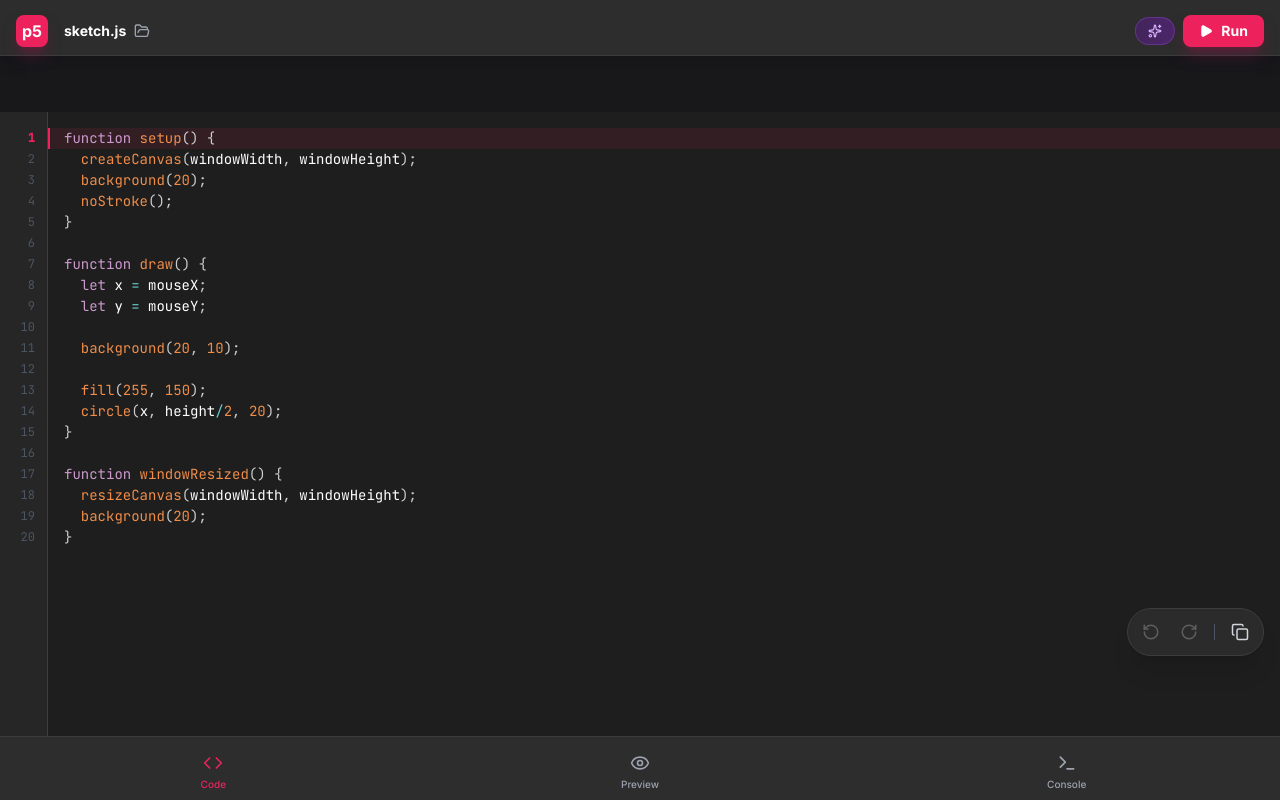
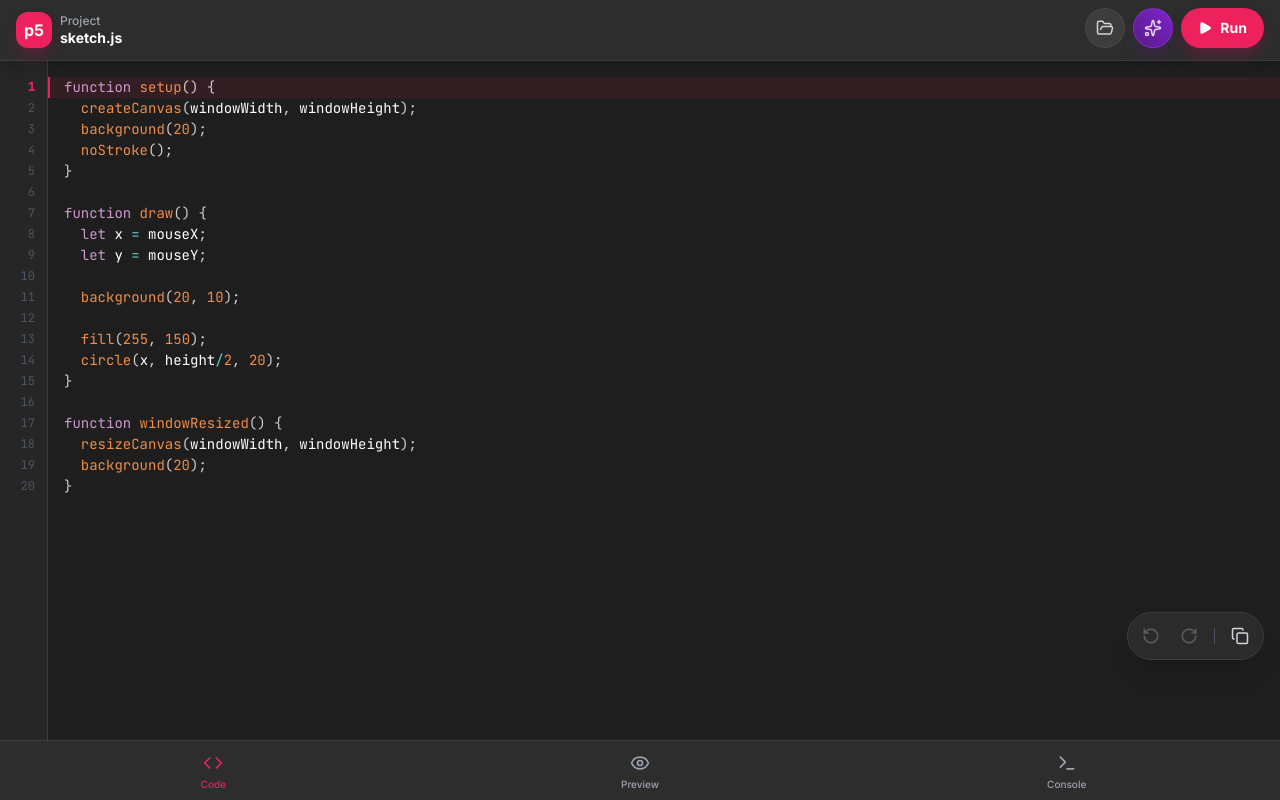
Before and after one commit to tutoman068/p5-mobile-studio, a React (Vite) app: page / in a window 1280 px wide. Built offline with nearby package versions, Linux system fonts and the light colour scheme.

Commit message:
Update App.tsx

```diff
--- a/App.tsx
+++ b/App.tsx
@@ -6,7 +6,7 @@ import { ConsoleLog, Tab, AppFile, FileType } from './types';
 import Console from './components/Console';
 import AIAssistant from './components/AIAssistant';
 import FileManager from './components/FileManager';
-import { Play, Square, Code as CodeIcon, Eye, Terminal, Sparkles, FolderOpen } from 'lucide-react';
+import { Play, Square, Code as CodeIcon, Eye, Terminal, Sparkles, FolderOpen, Image as ImageIcon } from 'lucide-react';
 
 const DEFAULT_SKETCH = `function setup() {
   createCanvas(windowWidth, windowHeight);
@@ -162,7 +162,6 @@ function App() {
   };
 
   const handleDeleteFile = (id: string) => {
-    // Recursive delete for folders
     const deleteRecursive = (targetId: string, currentFiles: AppFile[]): AppFile[] => {
       const children = currentFiles.filter(f => f.parentId === targetId);
       let remaining = currentFiles.filter(f => f.id !== targetId);
@@ -189,42 +188,58 @@ function App() {
   };
 
   return (
-    <div className="h-full w-full flex flex-col bg-[#18181b] overflow-hidden text-white relative">
-      {/* Header */}
+    // MAIN LAYOUT STRATEGY: Flex column with 100dvh.
+    // Header and Footer are shrink-0. Main is flex-1.
+    // This avoids fixed positioning issues on iOS.
+    <div className="flex flex-col h-[100dvh] w-full bg-[#18181b] overflow-hidden text-white relative">
+
+      {/* HEADER */}
       <header
-        className="bg-[#2D2D2D] border-b border-[#3D3D3D] flex items-end justify-between px-4 pb-2 shrink-0 z-10 select-none relative shadow-lg fixed top-0 left-0 right-0 w-full"
+        className="bg-[#2D2D2D] border-b border-[#3D3D3D] flex items-end justify-between px-4 pb-3 shrink-0 z-20 select-none shadow-lg relative"
         style={{
-          paddingTop: 'env(safe-area-inset-top)',
-          height: 'calc(3.5rem + env(safe-area-inset-top))'
+          paddingTop: 'calc(0.5rem + env(safe-area-inset-top))', // Dynamic top padding
         }}
       >
-        <div className="flex items-center gap-2 h-8">
-          <div className="w-8 h-8 bg-[#ED225D] flex items-center justify-center rounded-lg font-bold text-white shadow-lg shadow-pink-900/50">
+        {/* Left: Logo */}
+        <div className="flex items-center gap-2">
+          <div className="w-9 h-9 bg-[#ED225D] flex items-center justify-center rounded-xl font-bold text-white shadow-lg shadow-pink-900/50">
             p5
           </div>
-          <button
-             onClick={() => setIsFileManagerOpen(true)}
-             className="flex items-center gap-2 px-2 py-1 rounded hover:bg-white/5 active:bg-white/10 transition-colors"
-          >
-            <span className="font-bold text-sm max-w-[120px] truncate">{activeFile.name}</span>
-            <FolderOpen size={16} className="text-gray-400" />
-          </button>
+          <div className="flex flex-col">
+            <span className="text-xs text-gray-400 font-medium">Project</span>
+            <span className="text-sm font-bold text-white max-w-[100px] truncate leading-tight">
+              {activeFile.name}
+            </span>
+          </div>
         </div>
 
-        <div className="flex items-center gap-2 h-8">
+        {/* Right: Toolbar Actions */}
+        <div className="flex items-center gap-2">
+          {/* File Manager Button (New, Large) */}
+          <button
+            onClick={() => setIsFileManagerOpen(true)}
+            className="flex items-center justify-center w-10 h-10 rounded-full bg-[#3D3D3D] text-gray-300 hover:bg-[#4D4D4D] hover:text-white transition-all active:scale-95 border border-white/5"
+            aria-label="Files"
+          >
+            <FolderOpen size={18} />
+          </button>
+
+          {/* AI Assistant Button */}
           <button
             onClick={() => setIsAIModalOpen(true)}
-            className="flex items-center gap-1.5 px-3 py-1.5 rounded-full bg-gradient-to-r from-purple-900/50 to-purple-800/50 border border-purple-500/30 text-purple-300 text-xs font-semibold hover:bg-purple-800/50 transition-all active:scale-95"
+            className="flex items-center justify-center w-10 h-10 rounded-full bg-gradient-to-tr from-purple-900 to-purple-700 border border-purple-500/30 text-purple-200 hover:brightness-110 transition-all active:scale-95 shadow-lg shadow-purple-900/30"
+            aria-label="AI Assistant"
           >
-            <Sparkles size={14} />
+            <Sparkles size={18} />
           </button>
 
+          {/* Run/Stop Button */}
           <button
             onClick={isRunning ? stopSketch : runSketch}
-            className={`flex items-center gap-2 px-4 py-1.5 rounded-lg font-bold text-sm transition-all shadow-lg active:scale-95 ${
+            className={`flex items-center gap-2 px-4 h-10 rounded-full font-bold text-sm transition-all shadow-lg active:scale-95 border ${
               isRunning
-                ? 'bg-red-500/10 text-red-400 border border-red-500/50 hover:bg-red-500/20'
-                : 'bg-[#ED225D] text-white hover:bg-[#c91d4e] shadow-pink-900/50'
+                ? 'bg-red-500/10 text-red-400 border-red-500/50 hover:bg-red-500/20'
+                : 'bg-[#ED225D] text-white border-transparent hover:bg-[#c91d4e] shadow-pink-900/50'
             }`}
           >
             {isRunning ? (
@@ -242,14 +257,9 @@ function App() {
         </div>
       </header>
 
-      {/* Main Content with padding for fixed Header and Footer */}
-      <main
-        className="flex-1 relative overflow-hidden w-full bg-[#1e1e1e]"
-        style={{
-          marginTop: 'calc(3.5rem + env(safe-area-inset-top))',
-          marginBottom: 'calc(4rem + env(safe-area-inset-bottom))' // Leave space for fixed footer
-        }}
-      >
+      {/* MAIN CONTENT AREA */}
+      <main className="flex-1 relative overflow-hidden w-full bg-[#1e1e1e]">
+        {/* Editor Tab */}
         <div className={`absolute inset-0 transition-transform duration-300 transform w-full h-full ${activeTab === Tab.EDITOR ? 'translate-x-0' : '-translate-x-full'}`}>
           {activeFile.type === 'javascript' ? (
              <CodeEditor
@@ -262,11 +272,13 @@ function App() {
              />
           ) : (
             <div className="flex flex-col items-center justify-center h-full text-gray-500">
+              {activeFile.type === 'image' && <ImageIcon size={48} className="mb-4 opacity-50"/>}
               <p>Preview not available for this file type.</p>
             </div>
           )}
         </div>
 
+        {/* Preview Tab */}
         <div className={`absolute inset-0 bg-[#18181b] transition-transform duration-300 transform w-full h-full touch-none ${activeTab === Tab.PREVIEW ? 'translate-x-0' : 'translate-x-full'}`}>
           {isRunning && iframeSrc ? (
              <iframe
@@ -284,6 +296,7 @@ function App() {
           )}
         </div>
 
+        {/* Console Overlay (Absolute inside Main) */}
         <Console
           logs={logs}
           isOpen={isConsoleOpen}
@@ -292,18 +305,18 @@ function App() {
         />
       </main>
 
-      {/* Footer - Fixed Position for Robust Mobile Layout */}
+      {/* FOOTER */}
       <nav
-        className="bg-[#2D2D2D] border-t border-[#3D3D3D] flex items-center justify-around z-50 select-none fixed bottom-0 left-0 right-0 w-full"
+        className="bg-[#2D2D2D] border-t border-[#3D3D3D] flex items-center justify-around shrink-0 z-20 select-none w-full"
         style={{
           paddingBottom: 'env(safe-area-inset-bottom)',
-          height: 'calc(4rem + env(safe-area-inset-bottom))',
-          paddingTop: '0.5rem'
+          paddingTop: '0.75rem',
+          minHeight: 'calc(3.5rem + env(safe-area-inset-bottom))'
         }}
       >
         <button
           onClick={() => setActiveTab(Tab.EDITOR)}
-          className={`flex flex-col items-center gap-1 w-full transition-colors active:scale-95 ${activeTab === Tab.EDITOR ? 'text-[#ED225D]' : 'text-gray-400 hover:text-white'}`}
+          className={`flex flex-col items-center gap-1 w-full pb-2 transition-colors active:scale-95 ${activeTab === Tab.EDITOR ? 'text-[#ED225D]' : 'text-gray-400 hover:text-white'}`}
         >
           <CodeIcon size={20} />
           <span className="text-[10px] font-medium">Code</span>
@@ -311,7 +324,7 @@ function App() {
 
         <button
           onClick={() => setActiveTab(Tab.PREVIEW)}
-          className={`flex flex-col items-center gap-1 w-full transition-colors active:scale-95 ${activeTab === Tab.PREVIEW ? 'text-[#ED225D]' : 'text-gray-400 hover:text-white'}`}
+          className={`flex flex-col items-center gap-1 w-full pb-2 transition-colors active:scale-95 ${activeTab === Tab.PREVIEW ? 'text-[#ED225D]' : 'text-gray-400 hover:text-white'}`}
         >
           <Eye size={20} />
           <span className="text-[10px] font-medium">Preview</span>
@@ -322,7 +335,7 @@ function App() {
             setIsConsoleOpen(!isConsoleOpen);
             setUnreadLogs(false);
           }}
-          className={`flex flex-col items-center gap-1 w-full transition-colors relative active:scale-95 ${isConsoleOpen ? 'text-white bg-gray-700/50 rounded-lg mx-2' : 'text-gray-400 hover:text-white'}`}
+          className={`flex flex-col items-center gap-1 w-full pb-2 transition-colors relative active:scale-95 ${isConsoleOpen ? 'text-white' : 'text-gray-400 hover:text-white'}`}
         >
           <div className="relative">
             <Terminal size={20} />
```
